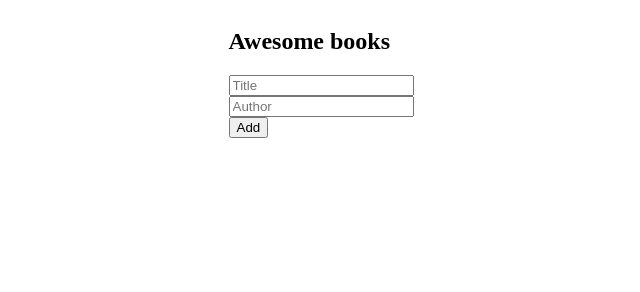
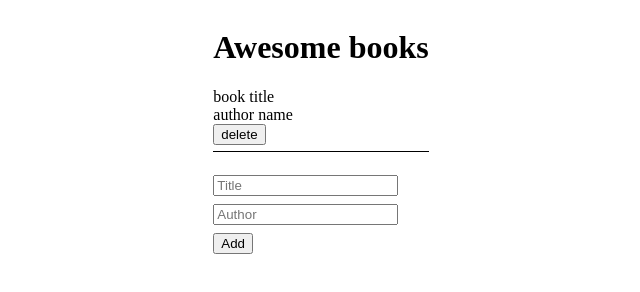
Before and after one commit to bahoz-ali/simple-library, a website: page index.html in a window 1280 px wide. Shown: the whole page, without its empty margins (319-959 px from the left). Drawn offline with Linux system fonts and the light colour scheme.

Commit message:
showing books staticly, and give some style to add new book form

```diff
--- a/index.html
+++ b/index.html
@@ -14,13 +14,48 @@
         justify-content: center;
       }
 
+      p {
+        margin: 0;
+      }
+
+      .showing_books {
+        margin-bottom: 1.4rem;
+      }
+
+      .book {
+        padding-bottom: 0.4rem;
+        border-bottom: 1px solid black;
+      }
+
+      .book_section form {
+        display: flex;
+        flex-direction: column;
+        gap: 0.5rem;
+        align-items: flex-start;
+      }
+
+      button {
+        cursor: pointer;
+      }
+
     </style>
   </head>
   <body>
+    <div class="wraper">
+      <h1>Awesome books</h1>
+
+      <section class="showing_books">
+        <div class="book_list">
+          <div class="book">
+            <p>book title</p>
+            <p>author name</p>
+            <button type="submit">delete</button>
+          </div>
+        </div>
+      </section>
+
       <!-- book section -->
       <section class="book_section">
-      <h1>Awesome books</h1>
-
         <form action="#">
           <div class="form_input">
             <input type="text" placeholder="Title" id="Title" />
@@ -33,6 +68,7 @@
           <button class="btn btn--primary" type="submit">Add</button>
         </form>
       </section>
+    </div>
 
     <script src="./scripts/index.js"></script>
   </body>
```
Lines whose indentation alone changed are shown as unchanged.
